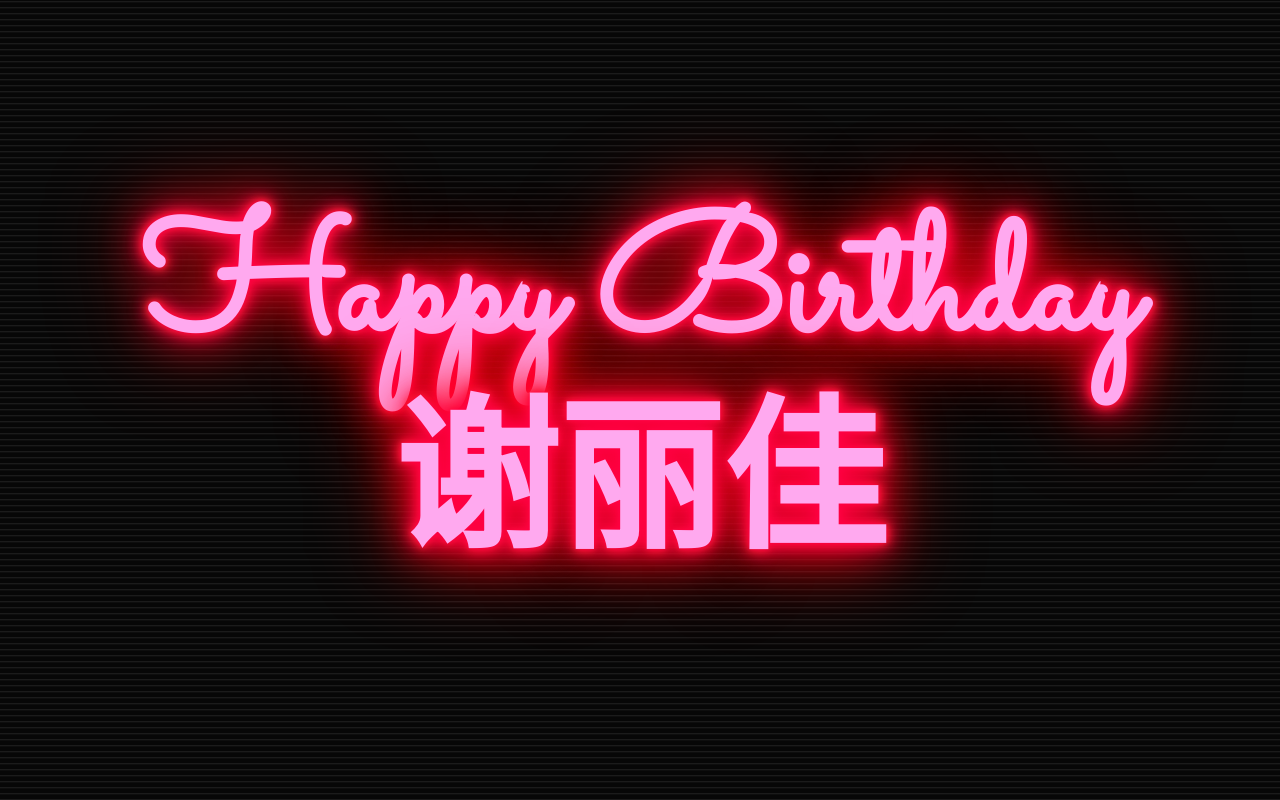
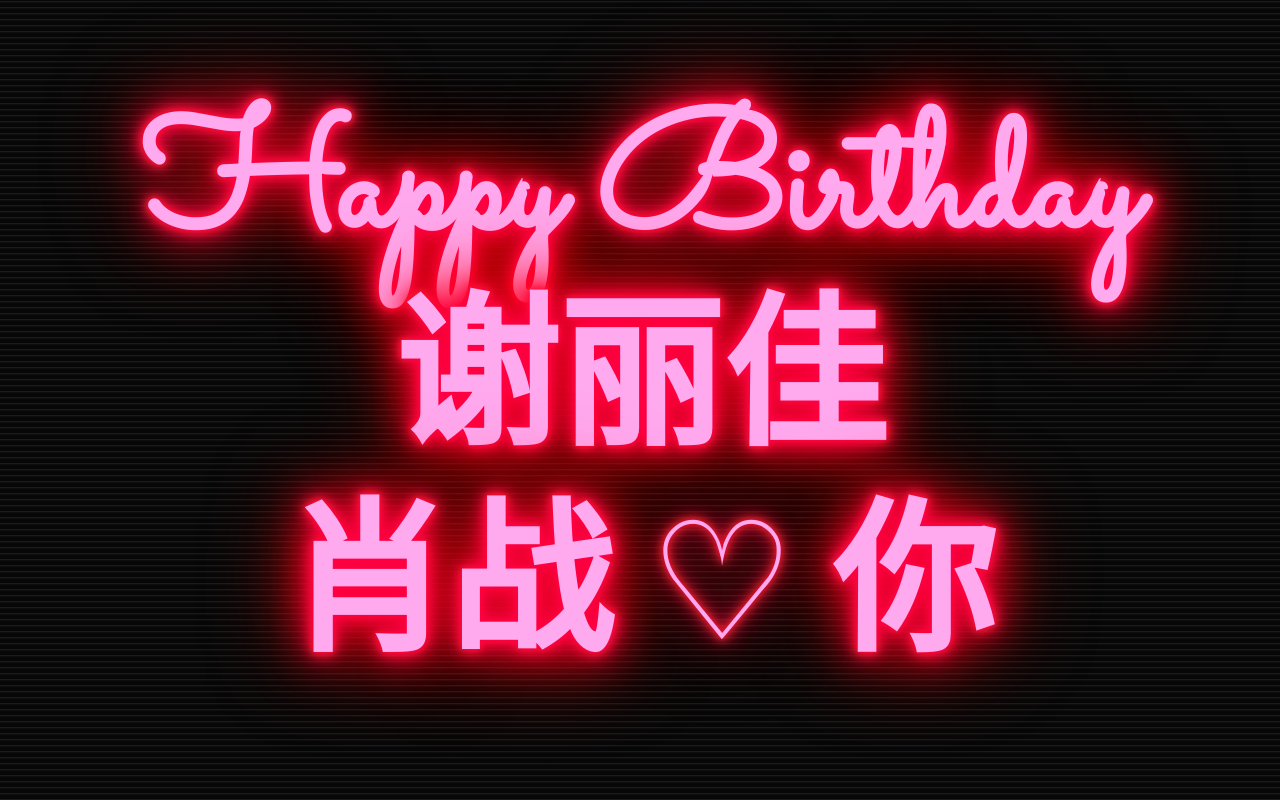
Before and after one commit to melodylife/xielijia.github.io, a plain HTML site: page index.html in a window 1280 px wide. Drawn offline with Linux system fonts and the light colour scheme.

Commit message:
Update index.html

```diff
--- a/index.html
+++ b/index.html
@@ -181,6 +181,7 @@ h1 {
 <div class="Happy">
 	<h1>Happy Birthday <br>
              谢丽佳 <br>
+		肖战 ♡ 你<br>
 	</h1>
 </div>
 </body>
```
